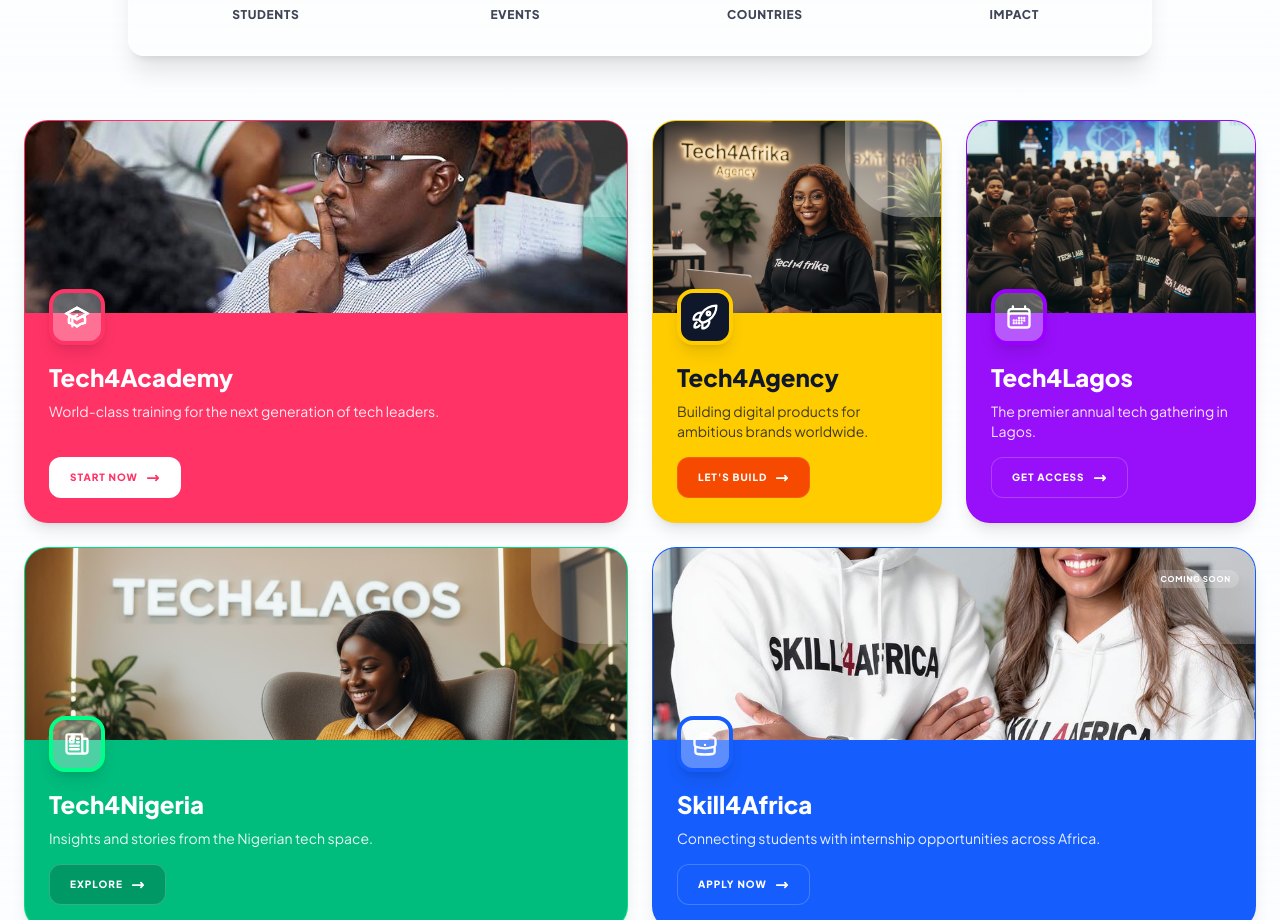
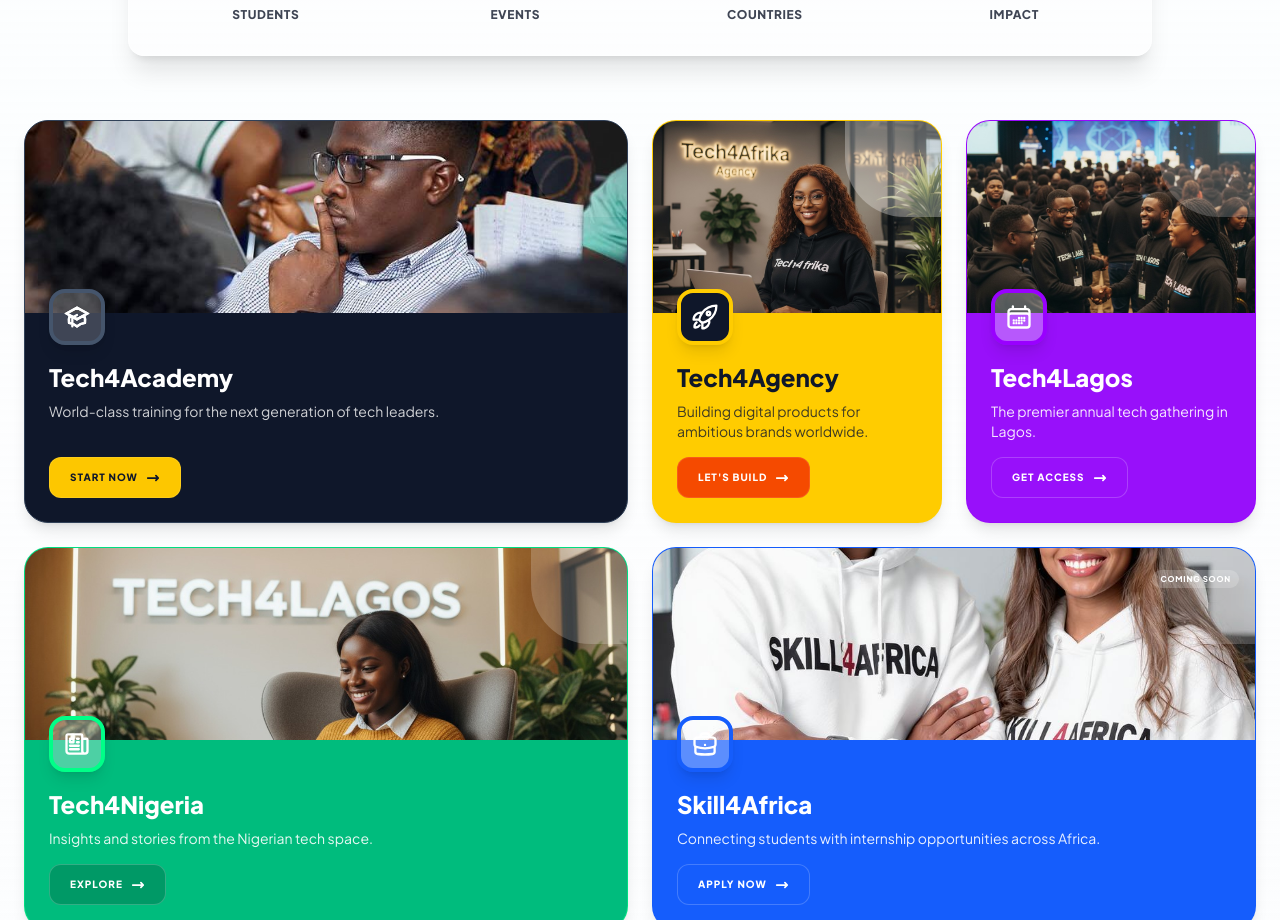
Before and after one commit to Inflimity/tech4africa, a Next.js app: page / in a window 1280 px wide. Shown: the part 1401-2321 px from the top of the page. Built offline with nearby package versions, Linux system fonts and the light colour scheme.

Commit message:
academy pillar card

```diff
--- a/app/page.tsx
+++ b/app/page.tsx
@@ -168,7 +168,7 @@
               imageSrc="/images/stu18.jpeg"
               imageAlt="Academy"
               icon={<AcademyIcon />}
-              variant="red"
+              variant="black"
               className="lg:col-span-2"
             />
 
--- a/components/ui/PillarCard.tsx
+++ b/components/ui/PillarCard.tsx
@@ -12,7 +12,7 @@
     imageSrc: string;
     imageAlt: string;
     icon: ReactNode;
-    variant?: "default" | "dark" | "yellow" | "green" | "blue" | "purple" | "red";
+    variant?: "default" | "dark" | "yellow" | "green" | "blue" | "purple" | "red" | "black";
     isComingSoon?: boolean;
     className?: string;
 }
@@ -73,6 +73,14 @@
         description: "text-white/90",
         cta: "bg-white text-africa-red hover:bg-white/90 hover:scale-105 hover:shadow-lg border border-white/20",
         headerDecor: "bg-white/20",
+    },
+    black: {
+        card: "bg-africa-midnight border-slate-700 hover:shadow-slate-900/40",
+        iconBg: "bg-white/20 text-white border-slate-600",
+        title: "text-white",
+        description: "text-white/80",
+        cta: "bg-yellow-400 text-africa-midnight hover:bg-yellow-500 hover:scale-105 hover:shadow-lg border border-white/10",
+        headerDecor: "bg-white/10",
     },
 };
 
```
